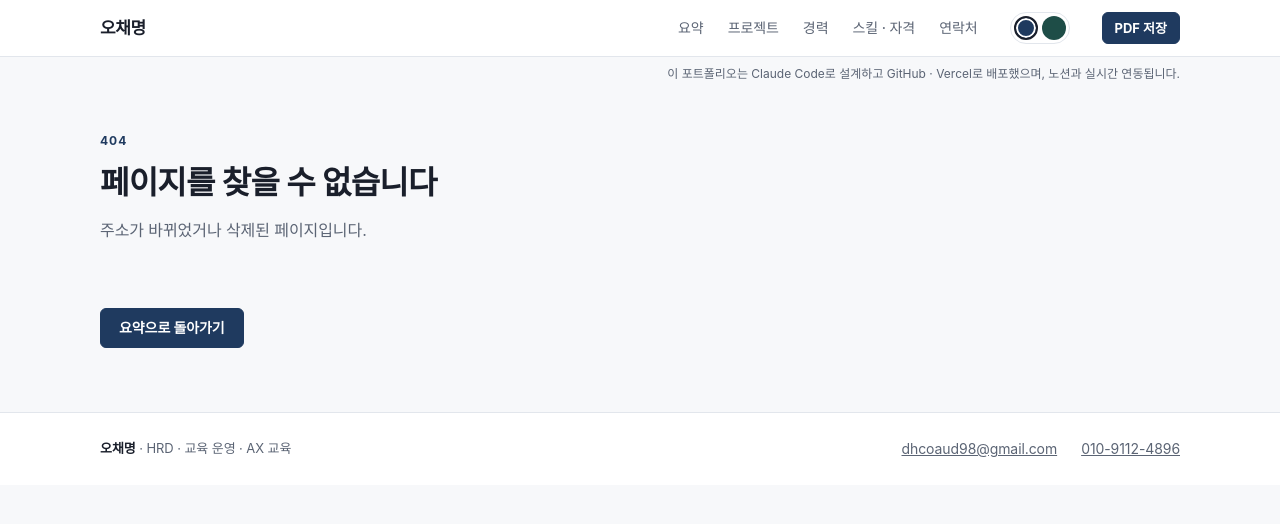
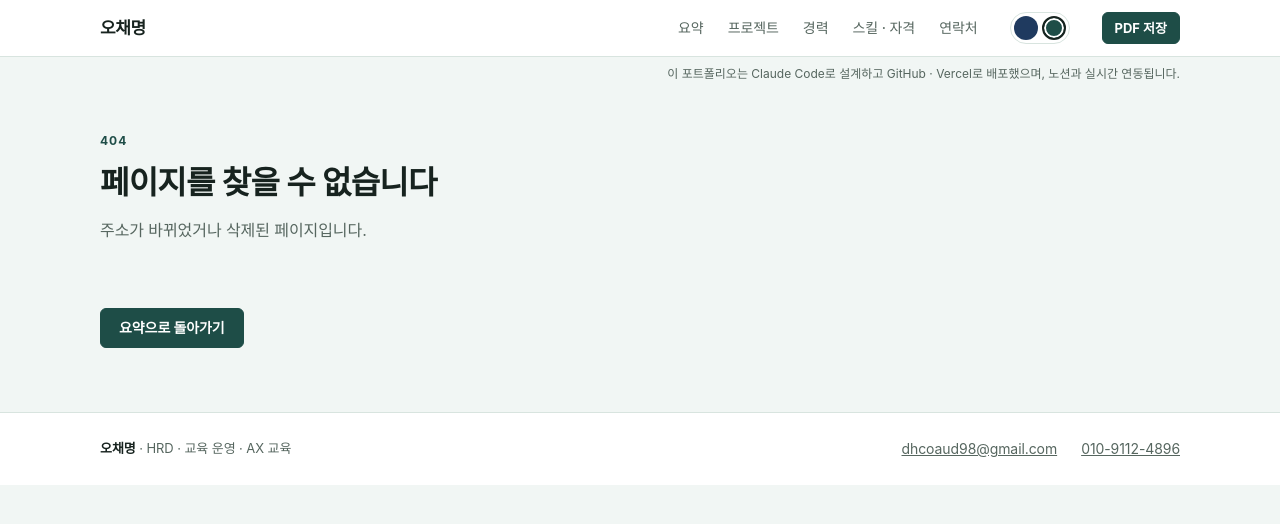
Before and after one commit to dhcoaud98/portfolio, a website: page index.html in a window 1280 px wide. Drawn offline with Linux system fonts and the light colour scheme; a web font is replaced by a local one.

Commit message:
Update index.html
chg deep green

```diff
--- a/index.html
+++ b/index.html
@@ -16,7 +16,7 @@
 <link rel="preconnect" href="https://fonts.gstatic.com" crossorigin>
 <link rel="stylesheet" href="https://fonts.googleapis.com/css2?family=Noto+Serif+KR:wght@700&display=swap">
 <link rel="stylesheet" href="/assets/style.css">
-<script>try{var t=localStorage.getItem('palette');if(t==='green')document.documentElement.setAttribute('data-palette','green')}catch(e){}</script>
+<script>try{var t=localStorage.getItem('palette');if(t!=='navy')document.documentElement.setAttribute('data-palette','green')}catch(e){document.documentElement.setAttribute('data-palette','green')}</script>
 </head>
 <body>
 <a class="skip" href="#app">본문 바로가기</a>
```
